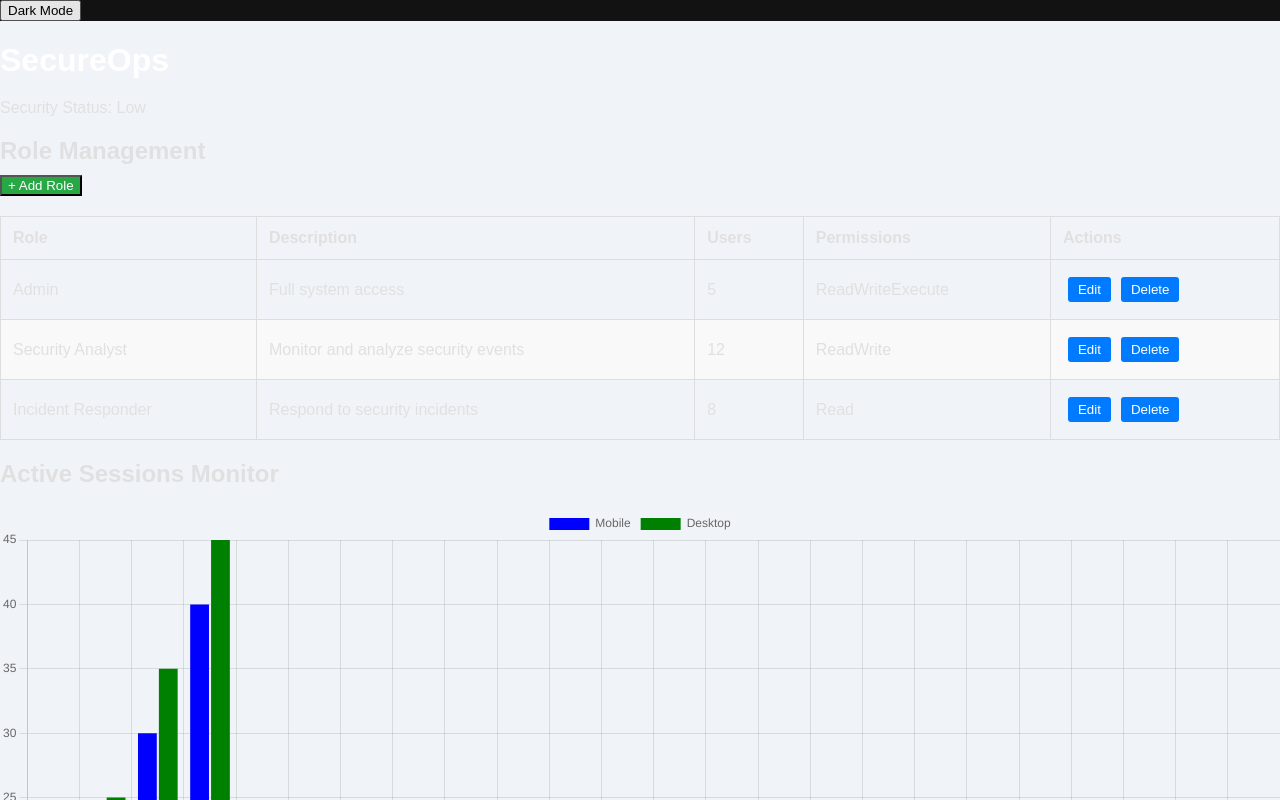
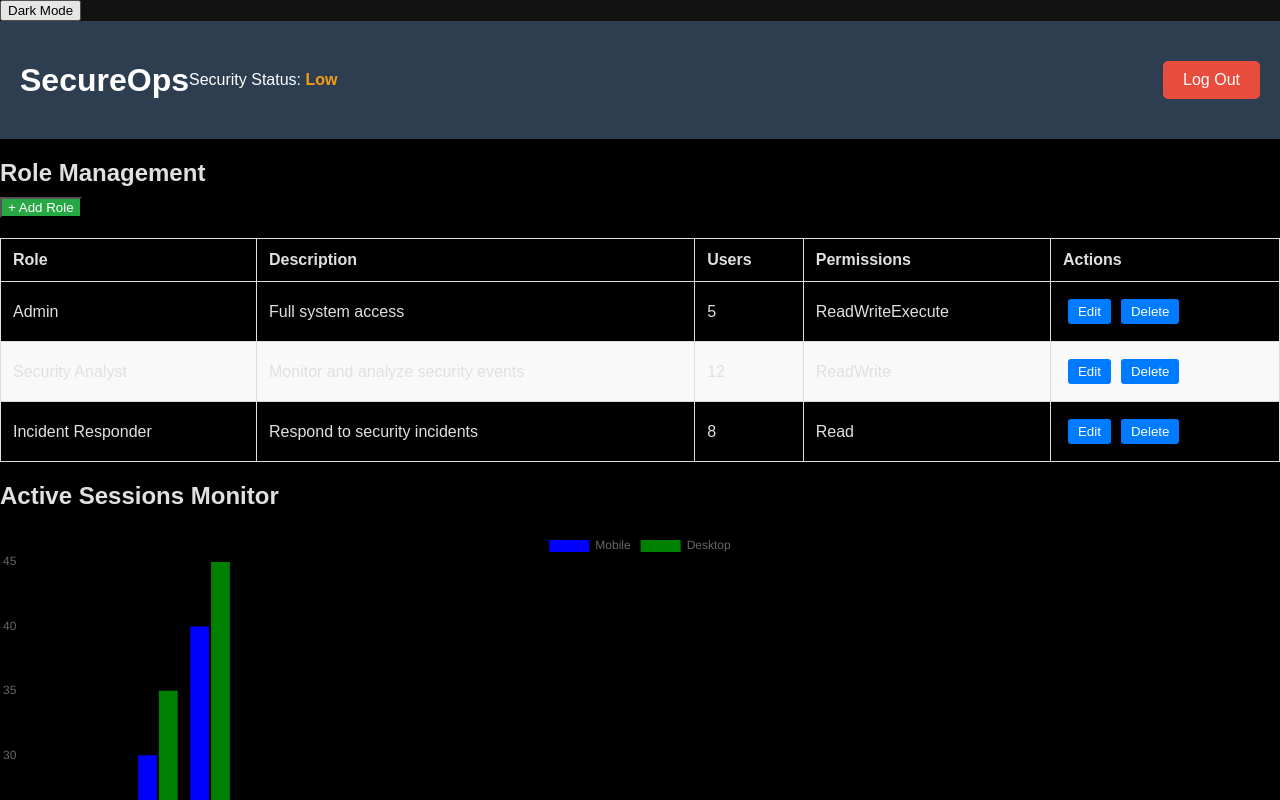
Before and after one commit to inobeta01/ZeroOne-AccessMatrix, a React (Create React App) app: page /dashboard in a window 1280 px wide. Shown: the top 800 px of the page. Built offline with nearby package versions, Linux system fonts and the light colour scheme; sample sign-in values are in the browser's storage.

Commit message:
add some bg

```diff
--- a/src/components/Dashboard.css
+++ b/src/components/Dashboard.css
@@ -4,7 +4,7 @@
     display: flex;
     flex-direction: column;
     height: 100vh;
-    background: #f0f4f8;
+    background: #000000;
   }
 
   .dashboard-nav {
@@ -48,3 +48,37 @@
     font-size: 16px;
     color: #666;
   }
+  /* Dashboard.css */
+
+/* Styling for the logout button in the navbar */
+.logout-btn {
+  padding: 10px 20px;
+  background-color: #e74c3c; /* Red color */
+  color: white;
+  font-size: 1rem;
+  border: none;
+  border-radius: 5px;
+  cursor: pointer;
+  transition: background-color 0.3s ease;
+  margin-left: auto;
+}
+
+.logout-btn:hover {
+  background-color: #c0392b; /* Darker red on hover */
+}
+
+/* Dashboard header */
+.dashboard-header {
+  display: flex;
+  justify-content: space-between;
+  align-items: center;
+  background-color: #2c3e50;
+  color: white;
+  padding: 20px;
+}
+
+/* Security status section */
+.security-status span {
+  font-weight: bold;
+  color: #f39c12; /* Yellow for warning status */
+}
--- a/src/components/Dashboard.js
+++ b/src/components/Dashboard.js
@@ -20,6 +20,13 @@ const DashboardPage = () => {
     }
   }, [navigate]);
 
+  const handleLogout = () => {
+    // Remove user data from localStorage
+    localStorage.removeItem("user");
+    // Redirect to login page
+    navigate("/login");
+  };
+
   if (!isAuthenticated) {
     return null; // Don't render the dashboard content if the user is not authenticated
   }
@@ -28,7 +35,12 @@ const DashboardPage = () => {
     <div className="dashboard-container">
       <header className="dashboard-header">
         <h1>SecureOps</h1>
-        <div className="security-status">Security Status: <span>Low</span></div>
+        <div className="security-status">
+          Security Status: <span>Low</span>
+        </div>
+        <button className="logout-btn" onClick={handleLogout}>
+          Log Out
+        </button>
       </header>
       <main>
         <section className="top-section">
```
